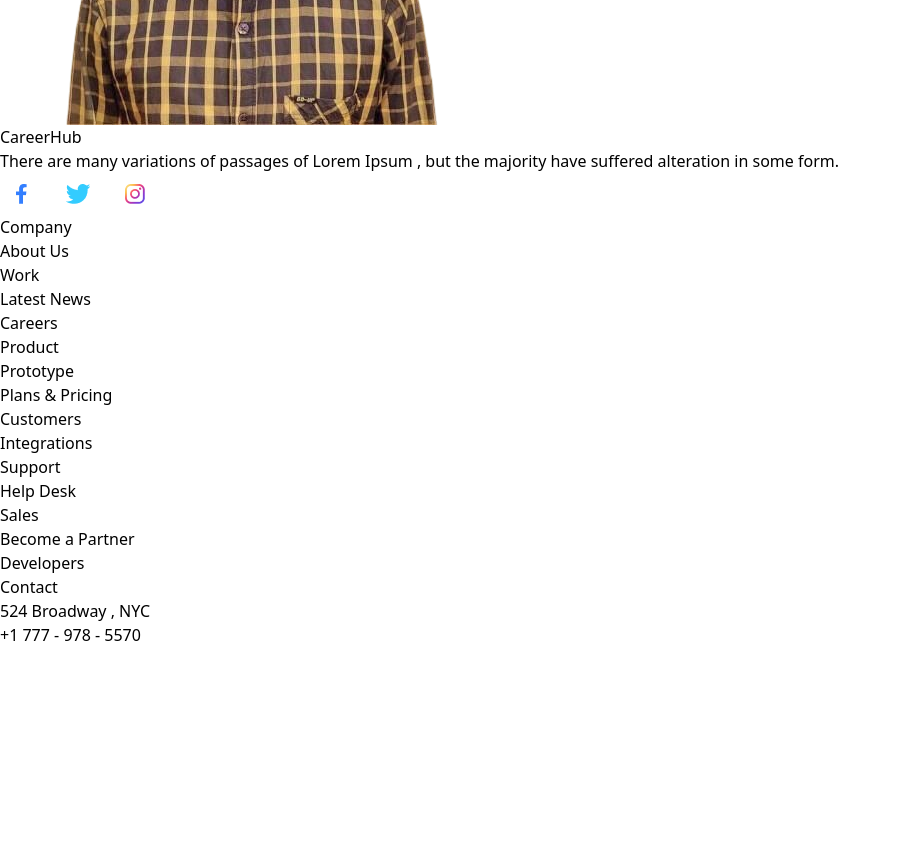
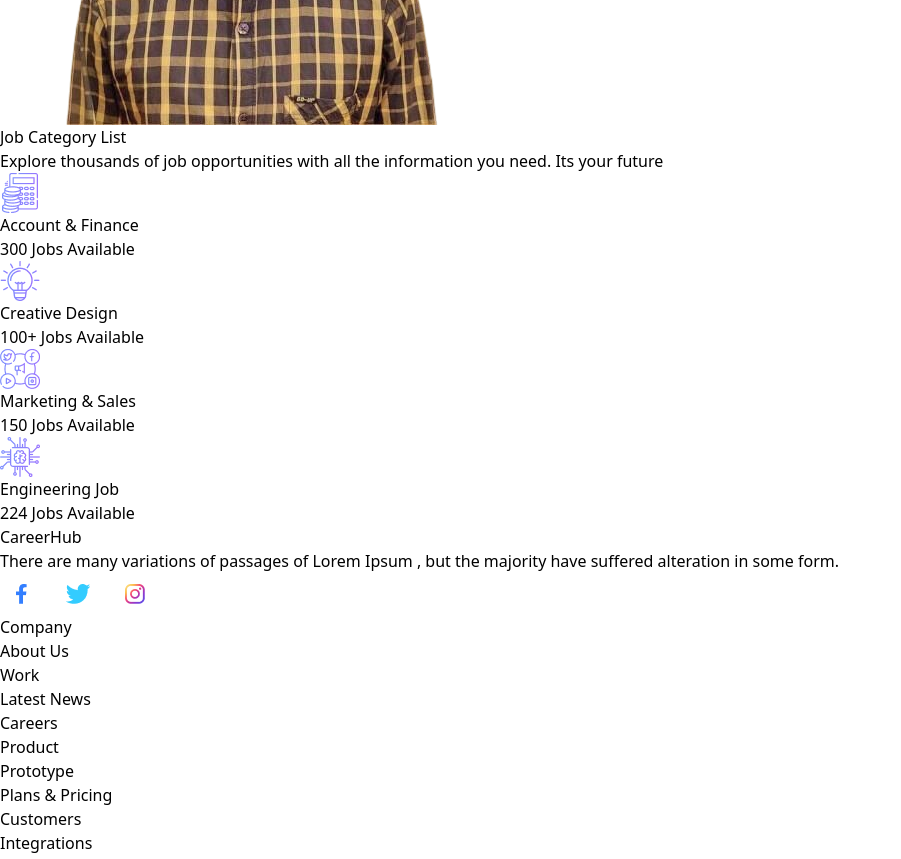
Before and after one commit to pro-minhaj/career_hub, a React (Vite) app: page / in a window 1280 px wide. Shown: the part 640-1499 px from the top of the page, without its empty margins (0-901 px from the left). Before the commit the page ends 1287 px from the top, so only its background shows below. Built offline with nearby package versions, Linux system fonts and the light colour scheme.

Commit message:
Job Category List Section Added

```diff
--- a/public/categories.json
+++ b/public/categories.json
@@ -1,28 +1,28 @@
 [
     {
         "id":1,
-        "logo":"https://i.ibb.co/NyW6vSW/accounts-1.png",
+        "logo":"../src/assets/icons/accounts.png",
         "category_name":"Account & Finance",
         "availability":"300 Jobs Available"
 
     },
     {
         "id":2,
-        "logo":"https://i.ibb.co/PC8JwL3/chip-1.png",
+        "logo":"../src/assets/icons/creative.png",
         "category_name":"Creative Design",
         "availability":"100+ Jobs Available"
 
     },
     {
         "id":3,
-        "logo":"https://i.ibb.co/H4f5ZCp/Group-13.png",
+        "logo":"../src/assets/icons/marketing.png",
         "category_name":"Marketing & Sales",
         "availability":"150 Jobs Available"
 
     },
     {
         "id":4,
-        "logo":"https://i.ibb.co/72841P4/social-media-1.png",
+        "logo":"../src/assets/icons/chip.png",
         "category_name":"Engineering Job",
         "availability":"224 Jobs Available"
 
--- a/src/App.jsx
+++ b/src/App.jsx
@@ -1,21 +1,13 @@
 import './App.css'
-import userImg from './assets/images/20231021_120024_0000-removebg-preview.png';
+import Job from './Componets/Job-Category/Job'
+import Users from './Componets/UserCom/User'
 
 function App() {
 
   return (
-    <div className='bg-gradient-to-r from-indigo-100'>
-      <div className="container mx-auto flex items-center justify-between">
-        <div className="w-1/2">
-          <h1 className="text-zinc-900 text-[70px] font-extrabold font-['Manrope'] leading-[80px]">One Step <br /> Closer To Your <br /> <span className='text-indigo-400'>Dream Job</span></h1>
-          <p className="text-neutral-500 text-lg font-medium font-['Manrope'] leading-[30px] mt-4">Explore thousands of job opportunities with all the information you need. Its your future. Come find it. Manage all your job application from start to finish.</p>
-          <button className="px-7 py-[15px] bg-gradient-to-r from-indigo-400 to-violet-500 rounded-lg justify-start items-start gap-2.5 inline-flex text-white text-xl font-extrabold font-['Manrope'] mt-5">Get Started</button>
-        </div>
-        <div className="w-1/2 flex items-center justify-between">
-          <div className='w-1/4'></div>
-          <img className='w-3/4 drop-shadow-2xl' src={userImg} alt="" />
-        </div>
-      </div>
+    <div>
+      <Users></Users>
+      <Job></Job>
     </div>
   )
 }
--- a/src/Componets/Home/Home.jsx
+++ b/src/Componets/Home/Home.jsx
@@ -4,7 +4,7 @@ import Footer from '../Footer/Footer';
 
 const Home = () => {
     return (
-        <main>
+        <main className="px-3 md:px-0">
             <Header></Header>
             <Outlet></Outlet>
             <Footer></Footer>
--- /dev/null
+++ b/src/Componets/Job-Category/Job.jsx
@@ -0,0 +1,27 @@
+import React, { useEffect, useState } from 'react';
+import Item from '../Job-Item/item';
+
+const Job = () => {
+    const [jobs, setJob] = useState([]);
+
+    useEffect(() => {
+        fetch('categories.json')
+        .then(res => res.json())
+        .then(data => setJob(data))
+    }, []);
+    return (
+        <div className="container mx-auto py-[80px]">
+            <div className='mb-8'>
+                <h1 className="text-center text-zinc-800 text-5xl font-semibold font-['Manrope'] mb-4">Job Category List</h1>
+                <p className="text-center text-neutral-500 text-base font-medium font-['Manrope'] leading-relaxed">Explore thousands of job opportunities with all the information you need. Its your future</p>
+            </div>
+            <div className="grid md:grid-cols-4 gap-[25px]">
+                {
+                    jobs.map(job => <Item key={job.id} job={job}></Item>)
+                }
+            </div>
+        </div>
+    );
+};
+
+export default Job;
--- /dev/null
+++ b/src/Componets/Job-Item/Item.jsx
@@ -0,0 +1,13 @@
+
+const Item = ({job}) => {
+    const {logo, category_name, availability} = job;
+    return (
+        <div className="bg-gradient-to-r from-indigo-100 to-violet-200 rounded-lg p-[40px]">
+            <img src={logo} alt="" />
+            <h4 className="text-zinc-700 text-xl font-extrabold font-['Manrope'] mt-3">{category_name}</h4>
+            <p className="text-neutral-400 text-base font-medium font-['Manrope'] mt-2">{availability}</p>
+        </div>
+    );
+};
+
+export default Item;
--- /dev/null
+++ b/src/Componets/UserCom/User.jsx
@@ -0,0 +1,21 @@
+import userImg from '../../assets/images/20231021_120024_0000-removebg-preview.png';
+
+const Users = () => {
+    return (
+        <div className='bg-gradient-to-r from-indigo-100'>
+            <div className="container mx-auto flex items-center justify-between flex-wrap gap-8 md:gap-0 flex-col-reverse md:flex-row pb-8 md:py-0">
+                <div className="w-full md:w-1/2">
+                    <h1 className="text-zinc-900 text-5xl md:text-[4.37rem] font-extrabold font-['Manrope'] leading-[80px]">One Step <br /> Closer To Your <br /> <span className='text-indigo-400'>Dream Job</span></h1>
+                    <p className="text-neutral-500 text-lg font-medium font-['Manrope'] leading-[30px] mt-4">Explore thousands of job opportunities with all the information you need. Its your future. Come find it. Manage all your job application from start to finish.</p>
+                    <button className="px-7 py-[15px] bg-gradient-to-r from-indigo-400 to-violet-500 rounded-lg justify-start items-start gap-2.5 inline-flex text-white text-xl font-extrabold font-['Manrope'] mt-5">Get Started</button>
+                </div>
+                <div className="w-full md:w-1/2 flex items-center justify-between">
+                    <div></div>
+                    <img className='w-full md:w-[90%] drop-shadow-2xl' src={userImg} alt="" />
+                </div>
+            </div>
+        </div>
+    );
+};
+
+export default Users;
```
